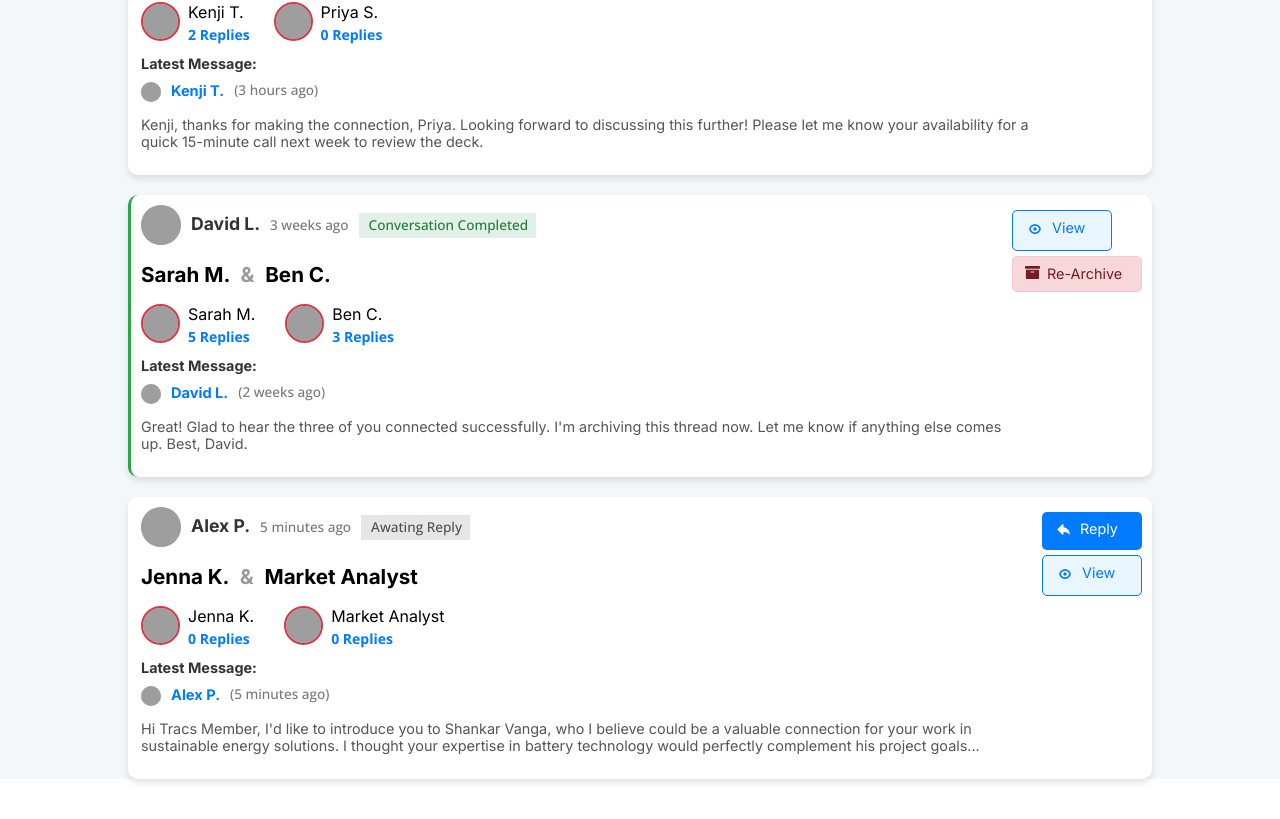
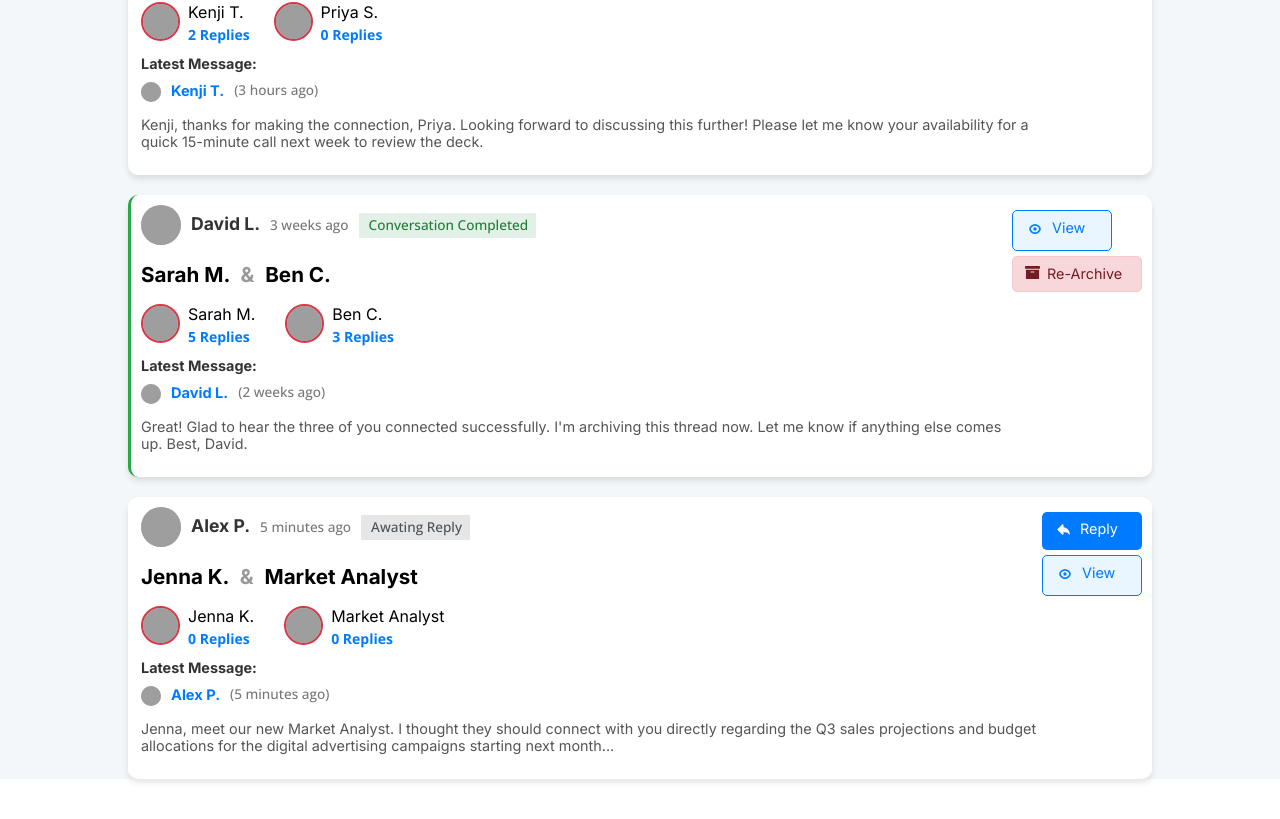
Before and after one commit to Prapul26/TRSCS3, a React (Create React App) app: page /newMessage in a window 1280 px wide. Shown: the part 675-1494 px from the top of the page. Built offline with nearby package versions, Linux system fonts and the light colour scheme; grey boxes are pictures that could not be loaded.

Commit message:
message changedin the trail

```diff
--- a/src/components/NewMessage/NewMessage.js
+++ b/src/components/NewMessage/NewMessage.js
@@ -210,7 +210,7 @@ const NewMessage = () => {
 
                             </div>
                             <div className='cardmemberDetails5'>
-                                <p>Hi Tracs Member, I'd like to introduce you to Shankar Vanga, who I believe could be a valuable connection for your work in sustainable energy solutions. I thought your expertise in battery technology would perfectly complement his project goals...</p>
+                                <p>Jenna, meet our new Market Analyst. I thought they should connect with you directly regarding the Q3 sales projections and budget allocations for the digital advertising campaigns starting next month...</p>
                             </div>
                         </div>
                         <div className='cardmembersbuttons'>
```
